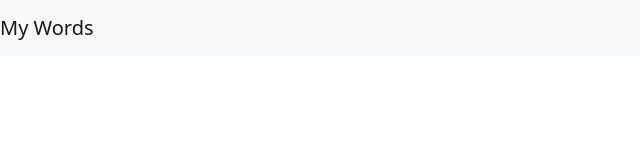
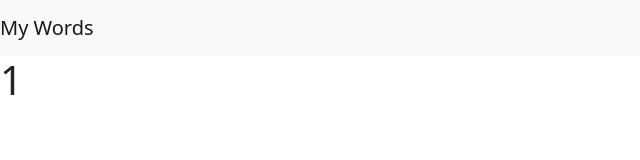
Before and after one commit to mhgamble1/my-words-extended-functionality, a React (Create React App) app in the folder client/: page /word/1 in a window 1280 px wide. Shown: the top 160 px of the page, without its empty margins (0-640 px from the left). Built offline with nearby package versions, Linux system fonts and the light colour scheme.

Commit message:
added fullPageWord component

```diff
--- a/client/src/App.js
+++ b/client/src/App.js
@@ -1,7 +1,11 @@
 import React from "react";
 
 // We use Route in order to define the different routes of our application
-import { Route } from "react-router-dom";
+import {
+  BrowserRouter as Router,
+  Route,
+} from "react-router-dom";
+import FullPageWord from "./components/fullPageWord";
 
 // We import all the components we need in our app
 import Navbar from "./components/navbar";
@@ -9,12 +13,25 @@ import WordList from "./components/wordList";
 
 const App = () => {
   return (
-    <div>
-      <Navbar />
-      <Route exact path="/">
-        <WordList />
-      </Route>
-    </div>
+    // <div>
+    //   <Navbar />
+    //   <Route exact path="/">
+    //     <WordList />
+    //   </Route>
+
+    //   <FullPageWord />
+    // </div>
+    <Router>
+      <React.Fragment>
+        <Navbar />
+        <Route exact path="/">
+          <WordList />
+        </Route>
+        <Route path="/word/:Text">
+          <FullPageWord />
+        </Route>
+      </React.Fragment>
+    </Router>
   );
 };
 
--- /dev/null
+++ b/client/src/components/fullPageWord.jsx
@@ -0,0 +1,15 @@
+import * as React from 'react'
+import { useParams } from 'react-router-dom'
+
+export default function FullPageWord() {
+	const [word, setWord] = React.useState(null);
+	const {Text} = useParams();
+
+	React.useEffect(() => {
+		setWord(Text);
+	})
+
+	return (
+		<h1>{word}</h1>
+	)
+}
--- a/client/src/components/wordTable.jsx
+++ b/client/src/components/wordTable.jsx
@@ -1,4 +1,5 @@
 import React from "react";
+import { Link } from 'react-router-dom';
 
 // allows for sorting tables in ascending and descending order
 const useSortableData = (items, config = null) => {
@@ -60,16 +61,15 @@ export default function WordTable(props) {
 				<tbody>
 					{items.map(currentword => {
 						return (
-							<>
 							<tr key={currentword._id}>
 								{/* make the text one a link */}
-									<td>{currentword.Text}</td>
+								{/* <td>{currentword.Text}</td> */}
+								<td> <Link to={`/word/${currentword.Text}`}>{currentword.Text}</Link> </td>
 								<td>{currentword.Title}</td>
 								<td>{currentword.Author}</td>
 								<td>{currentword.Date}</td>
 								<td>{currentword.Time}</td>
 							</tr>
-							</>
 						)
 					})}
 				</tbody>
```
Lines whose indentation alone changed are shown as unchanged.
